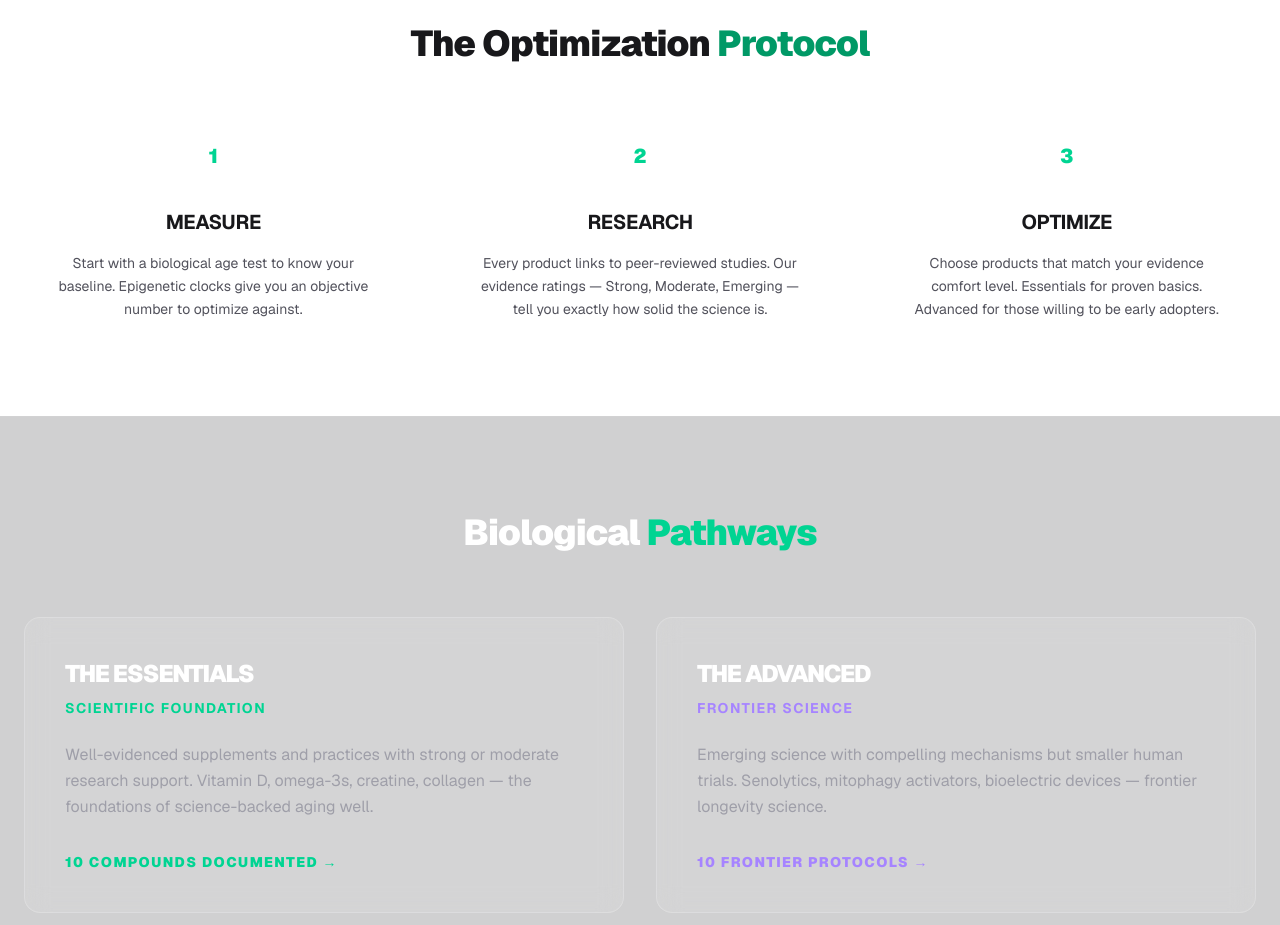
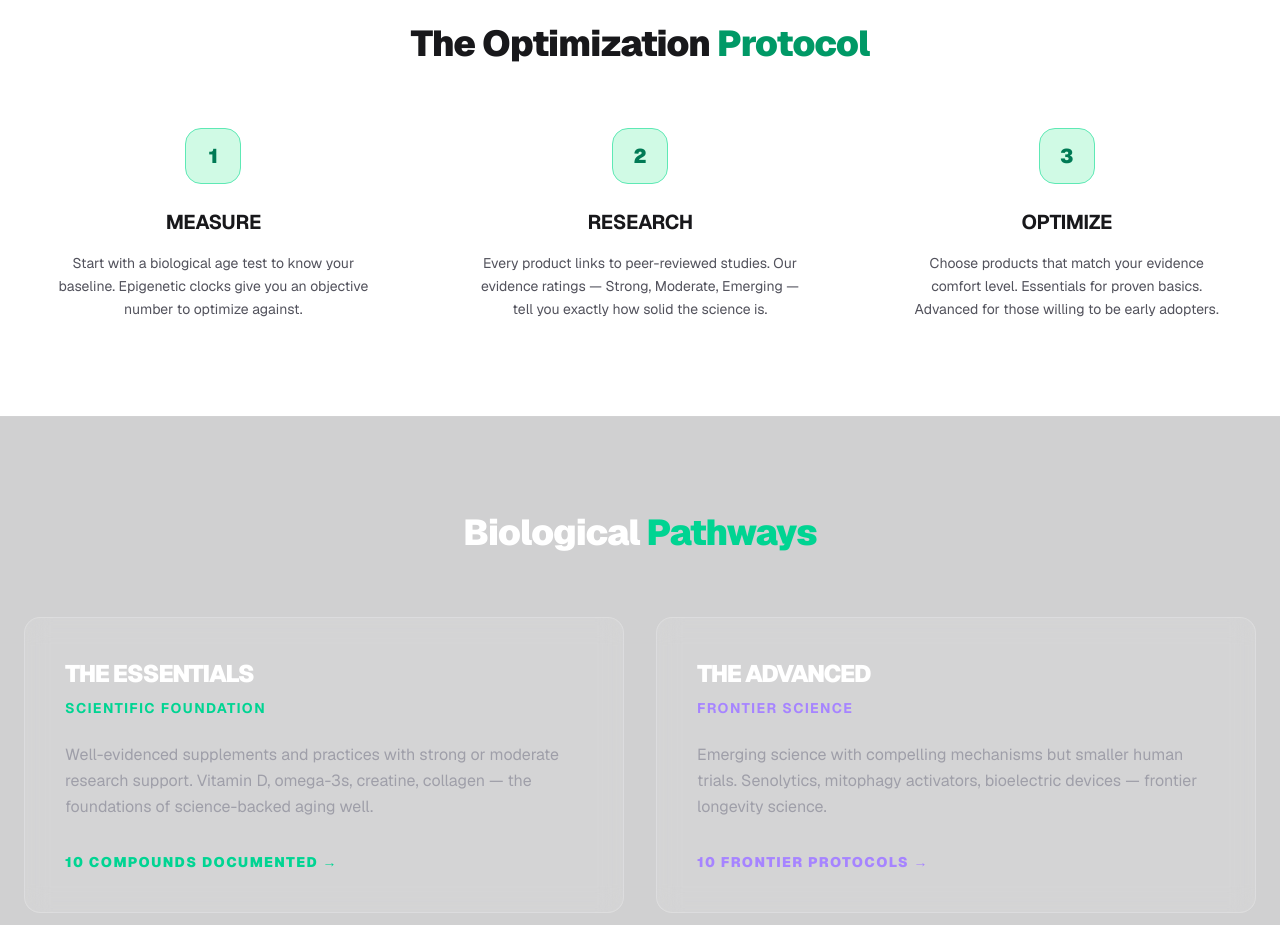
Before and after one commit to ilank-pro/AgeWell, a Next.js app: page / in a window 1280 px wide. Shown: the part 980-1905 px from the top of the page. Built offline with nearby package versions, Linux system fonts and the light colour scheme; no server answers.

Commit message:
Fix step icons (1/2/3) visibility on light bg

```diff
--- a/src/app/page.tsx
+++ b/src/app/page.tsx
@@ -42,7 +42,7 @@ export default function Home() {
             },
           ].map((item) => (
             <div key={item.step} className="text-center group">
-              <div className="mx-auto flex h-14 w-14 items-center justify-center rounded-2xl bg-emerald-500/10 text-xl font-black text-emerald-400 border border-emerald-500/20 group-hover:bg-emerald-500/20 transition-all glass">
+              <div className="mx-auto flex h-14 w-14 items-center justify-center rounded-2xl bg-emerald-100 dark:bg-emerald-500/10 text-xl font-black text-emerald-700 dark:text-emerald-400 border border-emerald-300 dark:border-emerald-500/20 group-hover:bg-emerald-200 dark:group-hover:bg-emerald-500/20 transition-all">
                 {item.step}
               </div>
               <h3 className="mt-6 text-xl font-bold text-zinc-900 dark:text-white uppercase tracking-tight">{item.title}</h3>
```
